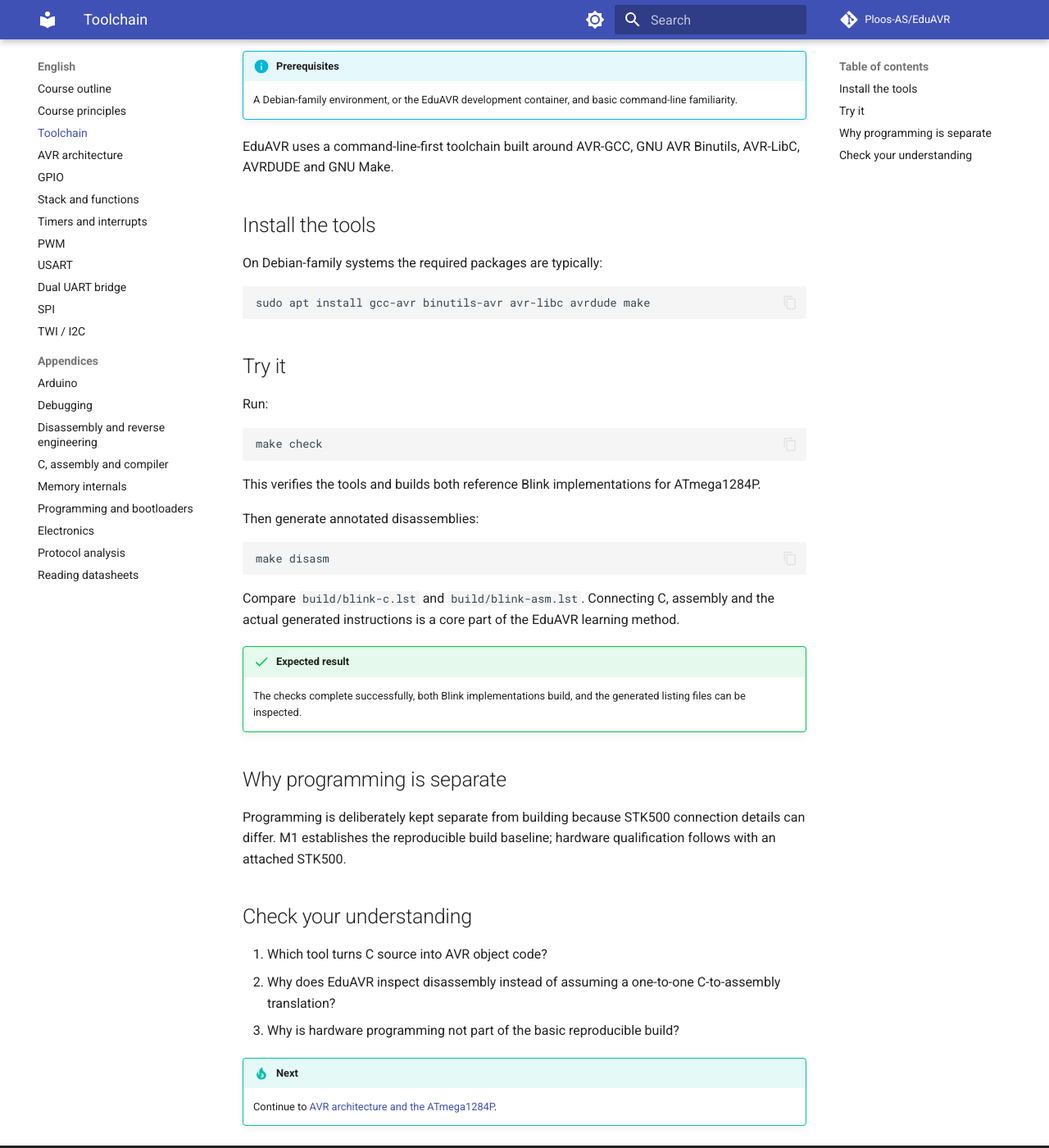
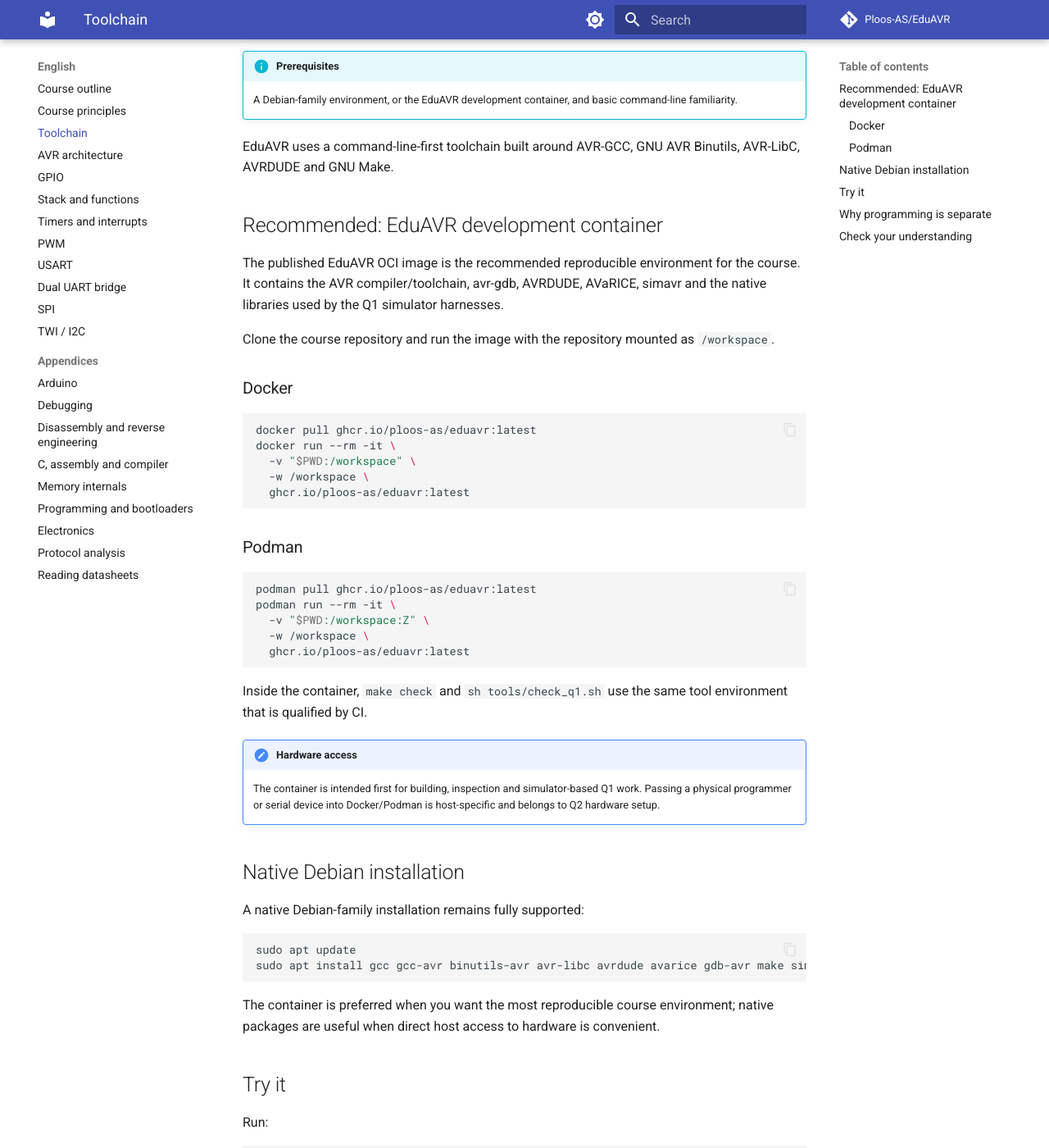
Before and after one commit to Ploos-AS/EduAVR, an MkDocs documentation site: the page built from docs/en/01-toolchain.md, in a window 1280 px wide and 1400 px high, scrolled down 330 px. Shown: the whole window at 82% size. Built offline with MkDocs 1.6.1 and Material for MkDocs 9.7.7, drawn with Linux system fonts in a browser that asks for light colours; comment, search, counter and statistics services are not loaded.

Commit message:
docs: document Docker and Podman development environment

````diff
--- a/docs/en/01-toolchain.md
+++ b/docs/en/01-toolchain.md
@@ -8,13 +8,47 @@
 
 EduAVR uses a command-line-first toolchain built around AVR-GCC, GNU AVR Binutils, AVR-LibC, AVRDUDE and GNU Make.
 
-## Install the tools
+## Recommended: EduAVR development container
 
-On Debian-family systems the required packages are typically:
+The published EduAVR OCI image is the recommended reproducible environment for the course. It contains the AVR compiler/toolchain, avr-gdb, AVRDUDE, AVaRICE, simavr and the native libraries used by the Q1 simulator harnesses.
+
+Clone the course repository and run the image with the repository mounted as `/workspace`.
+
+### Docker
 
 ```sh
-sudo apt install gcc-avr binutils-avr avr-libc avrdude make
+docker pull ghcr.io/ploos-as/eduavr:latest
+docker run --rm -it \
+  -v "$PWD:/workspace" \
+  -w /workspace \
+  ghcr.io/ploos-as/eduavr:latest
 ```
+
+### Podman
+
+```sh
+podman pull ghcr.io/ploos-as/eduavr:latest
+podman run --rm -it \
+  -v "$PWD:/workspace:Z" \
+  -w /workspace \
+  ghcr.io/ploos-as/eduavr:latest
+```
+
+Inside the container, `make check` and `sh tools/check_q1.sh` use the same tool environment that is qualified by CI.
+
+!!! note "Hardware access"
+    The container is intended first for building, inspection and simulator-based Q1 work. Passing a physical programmer or serial device into Docker/Podman is host-specific and belongs to Q2 hardware setup.
+
+## Native Debian installation
+
+A native Debian-family installation remains fully supported:
+
+```sh
+sudo apt update
+sudo apt install gcc gcc-avr binutils-avr avr-libc avrdude avarice gdb-avr make simavr libsimavr-dev libelf-dev
+```
+
+The container is preferred when you want the most reproducible course environment; native packages are useful when direct host access to hardware is convenient.
 
 ## Try it
 
````
